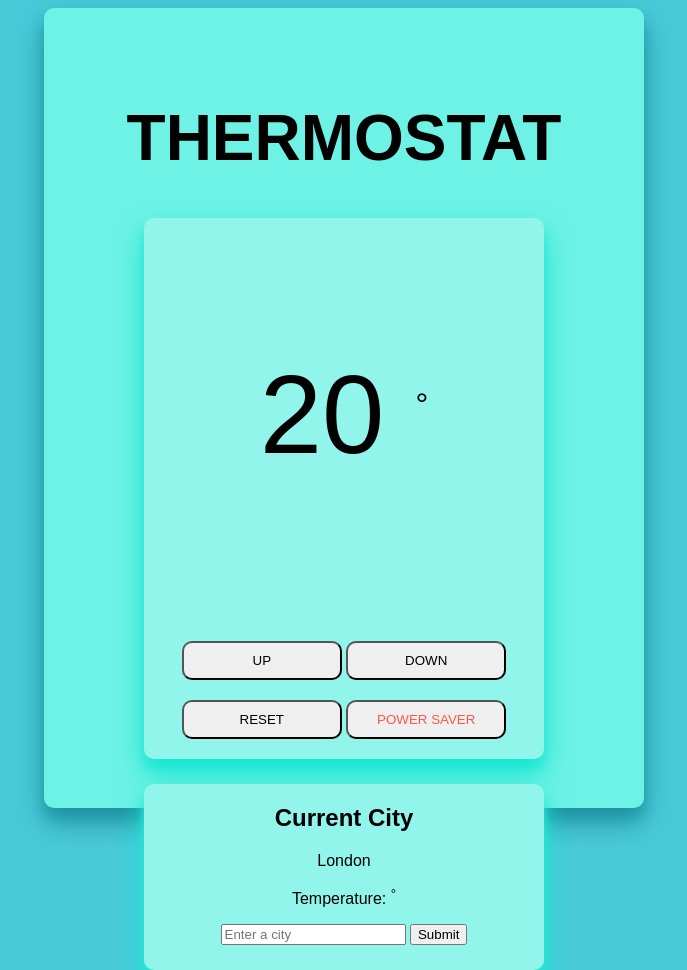
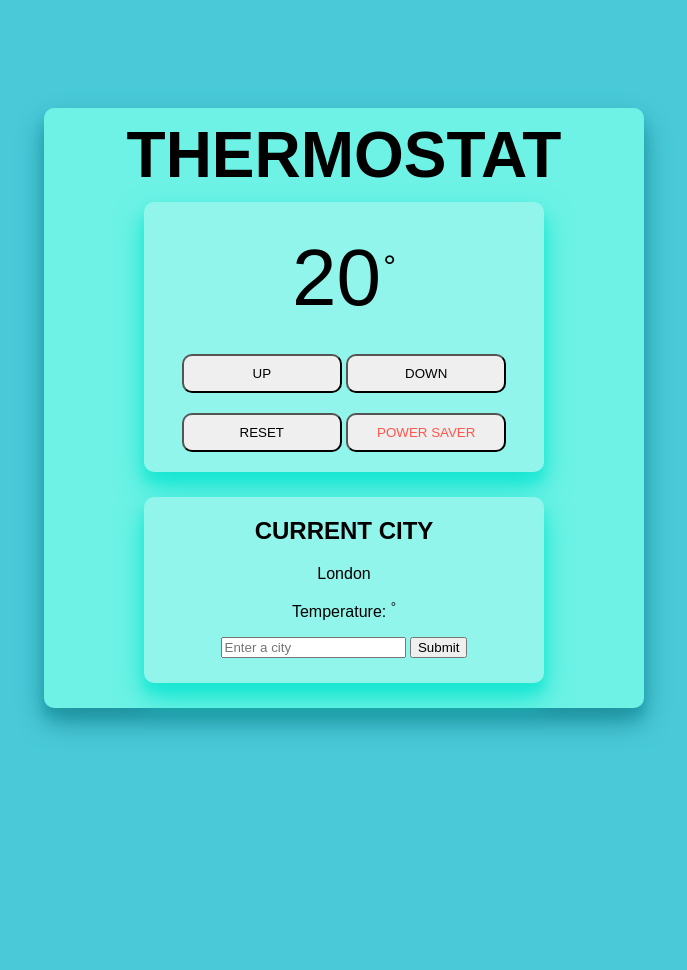
Before and after one commit to jonesandy/thermostat, a plain HTML site: page index.html in a window 1280 px wide. Shown: the whole page, without its empty margins (296-983 px from the left). After the commit the page ends 816 px from the top, so only its background shows below. Drawn offline with nearby package versions, Linux system fonts and the light colour scheme; no server answers; a web font is replaced by a local one.

Commit message:
CSS tweaks.

```diff
--- a/index.html
+++ b/index.html
@@ -22,7 +22,6 @@
       <header>
         <h1>THERMOSTAT</h1>
       </header>
-
       <main>
         <div class="currentTemp">
           <p>
@@ -42,7 +41,7 @@
 
       <footer>
         <div>
-          <h2>Current City</h2>
+          <h2>CURRENT CITY</h2>
           <p id="currentCity"></p>
           <p>Temperature: <span id="cityTemperature"></span><sup>&deg;</sup></p>
           <form id="selectCity">
--- a/styles/style.scss
+++ b/styles/style.scss
@@ -14,6 +14,8 @@ h1, h2, h3 {
 }
 h1 {
   font-size: 4rem;
+  margin-top: 10px;
+  margin-bottom: 10px;
 }
 
 button {
@@ -34,7 +36,13 @@ main {
   box-shadow: 0px 14px 28px darken($light, 20%), 0px 10px 10px darken($light, 10%);
   display: flex;
   flex-direction: column;
+
+  sup {
+    margin-left: -20px;
+  }
+
 }
+
 footer {
   margin: 25px auto;
   width: 400px;
@@ -49,14 +57,12 @@ footer {
   margin-bottom: 25px;
 }
 
-
 #interface {
   background-color: $light;
   border-radius: 10px;
-  width: 500px;
-  height: 700px;
+  width: 600px;
+  height: 600px;
   margin: auto;
-  padding: 50px;
   text-align: center;
   display: flex;
   flex-direction: column;
@@ -73,23 +79,26 @@ footer {
 }
 
 .low-usage {
-  font-size: 7rem;
   margin-top: 20px;
   margin-bottom: 50px;
   color: green;
 }
 
 .high-usage {
-  font-size: 7rem;
   margin-top: 20px;
   margin-bottom: 50px;
   color: red;
 }
 
 .currentTemp {
-  font-size: 7rem;
+  font-size: 5rem;
   margin-top: 20px;
-  margin-bottom: 50px;
+  margin-bottom: 20px;
+
+  p {
+    margin-top: 10px;
+    margin-bottom:10px;
+  }
 }
 
 
```
Also changed, not shown: styles/style.css, 1 other file.
